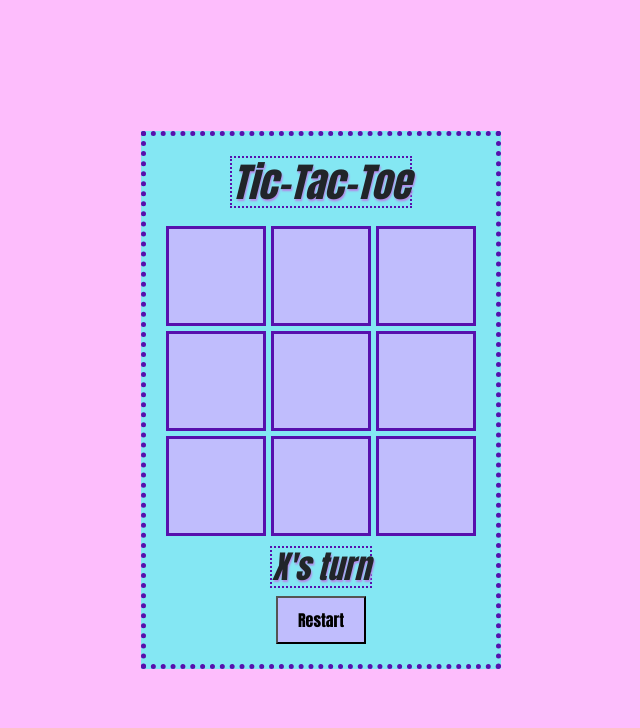
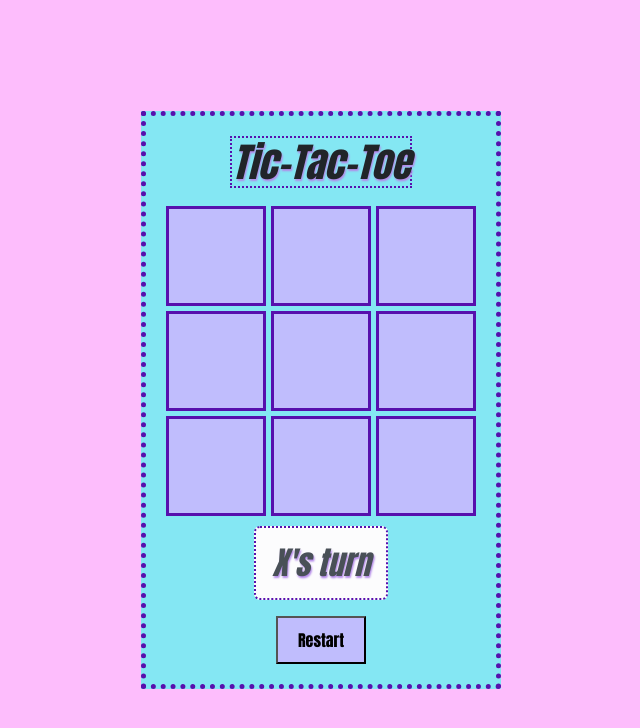
Before and after one commit to steviek14/Tic-Tac-Toe, a website: page game.html in a window 1280 px wide. Shown: the whole page, without its empty margins (319-959 px from the left). Drawn offline with nearby package versions, Linux system fonts and the light colour scheme.

Commit message:
bootstrap alert win message

```diff
--- a/game.html
+++ b/game.html
@@ -38,7 +38,7 @@
         </div>
     </div>
 
-    <h2 id="statusText"></h2>
+    <h2 id="statusText" class="alert alert-light"></h2>
 
     <button id="restartBtn" type="button">Restart</button>
 </div>
```
